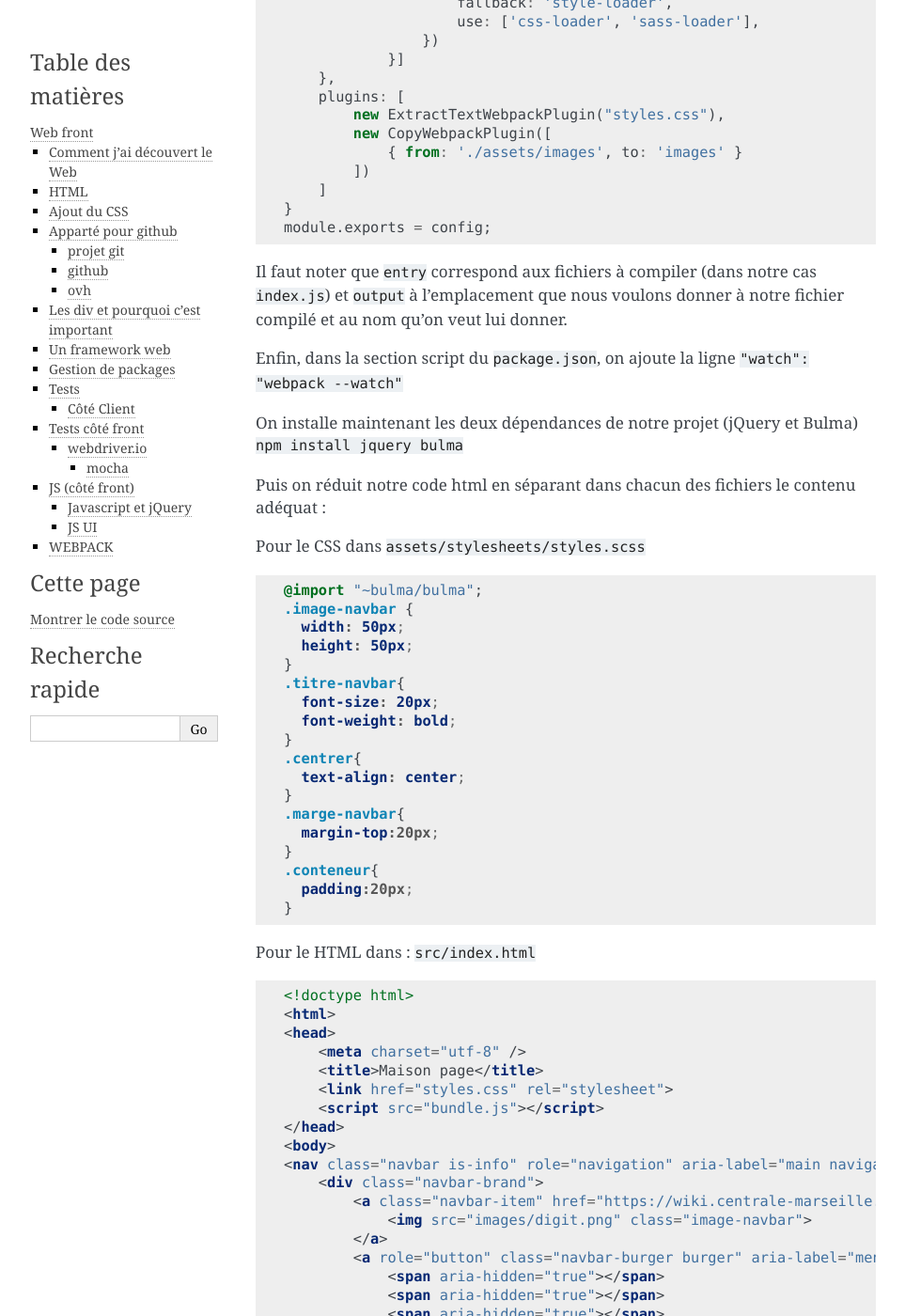
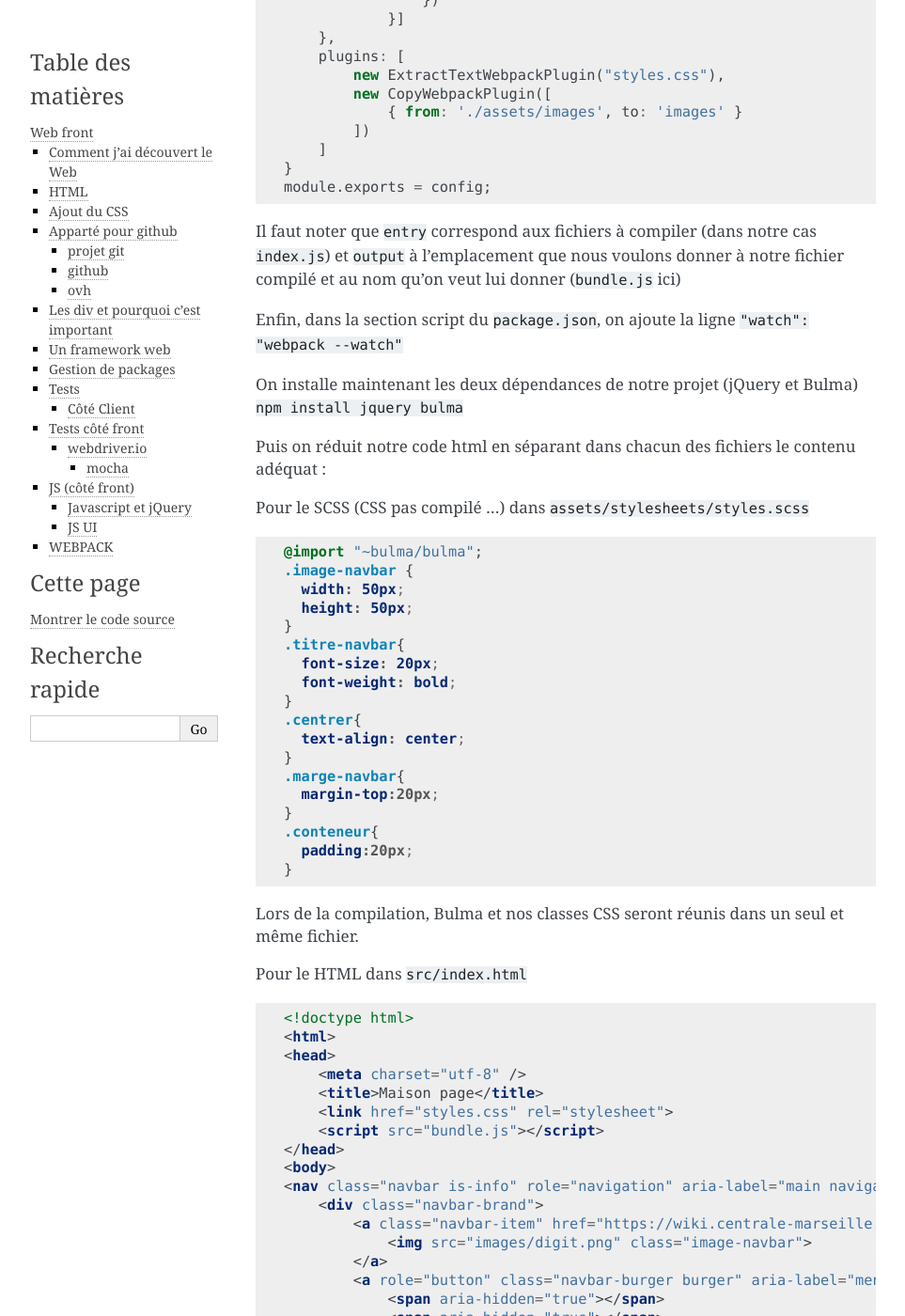
Before and after one commit to FrancoisBrucker/web_serveur, a Sphinx documentation site: the page built from source/cours_1_1_web_front.rst, in a window 1280 px wide and 1400 px high, scrolled down 21107 px. Shown: the whole window at 94% size, without its empty margins (148-1111 px from the left). Built offline with Sphinx 7.4.7, drawn with Linux system fonts in a browser that asks for light colours; some of the changed text lies outside the part shown.

Commit message:
Update cours

```diff
--- a/source/cours_1_1_web_front.rst
+++ b/source/cours_1_1_web_front.rst
@@ -951,7 +949,7 @@
 
 
 Il faut noter que :code:`entry` correspond aux fichiers à compiler (dans notre cas :code:`index.js`) et :code:`output`
-à l'emplacement que nous voulons donner à notre fichier compilé et au nom qu'on veut lui donner.
+à l'emplacement que nous voulons donner à notre fichier compilé et au nom qu'on veut lui donner (:code:`bundle.js` ici)
 
 Enfin, dans la section script du :code:`package.json`, on ajoute la ligne :code:`"watch": "webpack --watch"`
 
@@ -960,7 +958,7 @@
 
 Puis on réduit notre code html en séparant dans chacun des fichiers le contenu adéquat :
 
-Pour le CSS dans :code:`assets/stylesheets/styles.scss`
+Pour le SCSS (CSS pas compilé ...) dans :code:`assets/stylesheets/styles.scss`
 
 .. code-block:: scss
 
@@ -983,7 +981,9 @@
       padding:20px;
     }
 
-Pour le HTML dans : :code:`src/index.html`
+Lors de la compilation, Bulma et nos classes CSS seront réunis dans un seul et même fichier.
+
+Pour le HTML dans :code:`src/index.html`
 
 .. code-block:: html
 
@@ -1113,5 +1113,6 @@
     │   └── index.js
     └── webpack.config.js
 
+Enfin, les fichiers que l'on servira au serveur sont dans :code:`public` et nulle part ailleurs.  Le dossier :code:`public` n'est jamais versionné, car il est généré par Webpack. Ce dossier est totalement indépendant du reste du projet.
 
 D'autres point à explorer avec WebPack sont le Hot-Reloading, le Versioning, la "Minifisation" des fichiers css et js mais ils demandent une configuration un peu plus longue. Même si ici on a utilisé Webpack pour le front, on peut aussi utiliser Webpack pour le back; si on l'utilise pour les deux en même temps, on aura deux fichiers de configuration de webpack.
```
Also changed, not shown: other parts of source/cours_1_1_web_front.rst (+0 -2 lines).
